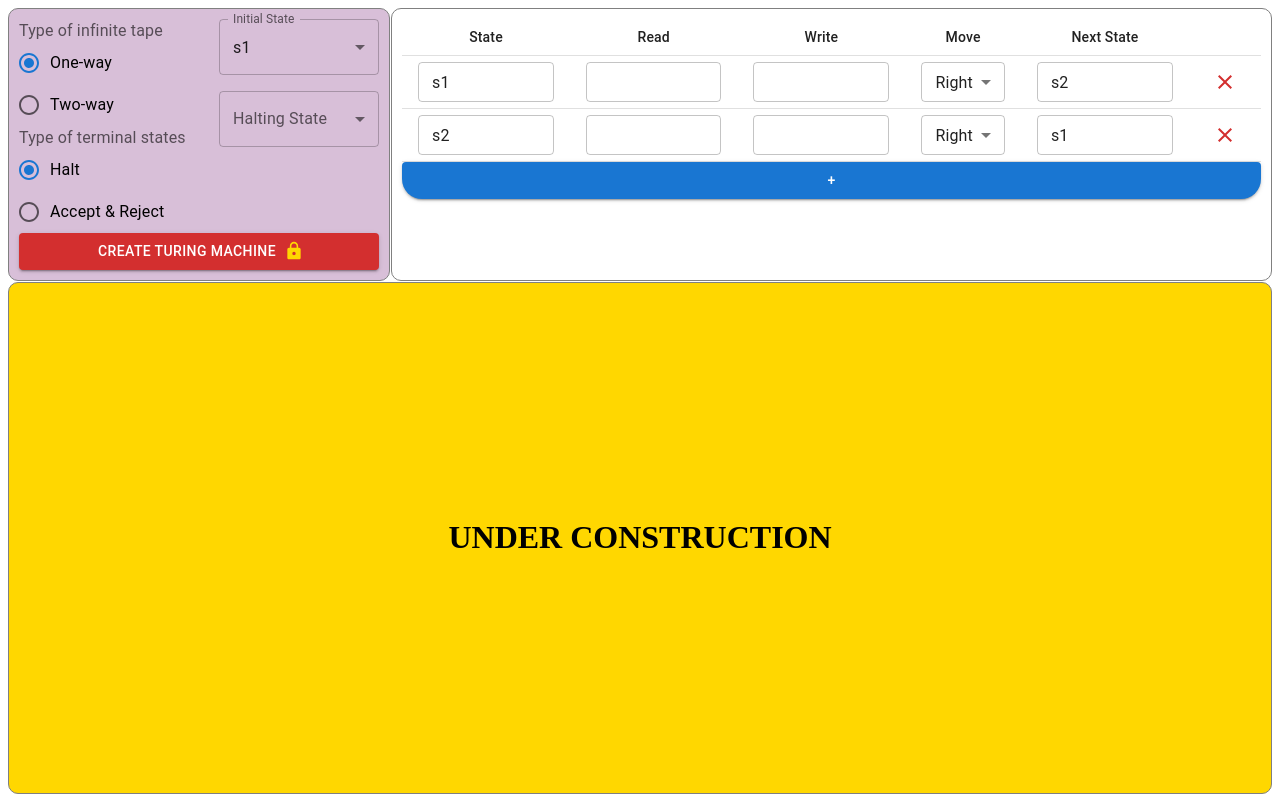
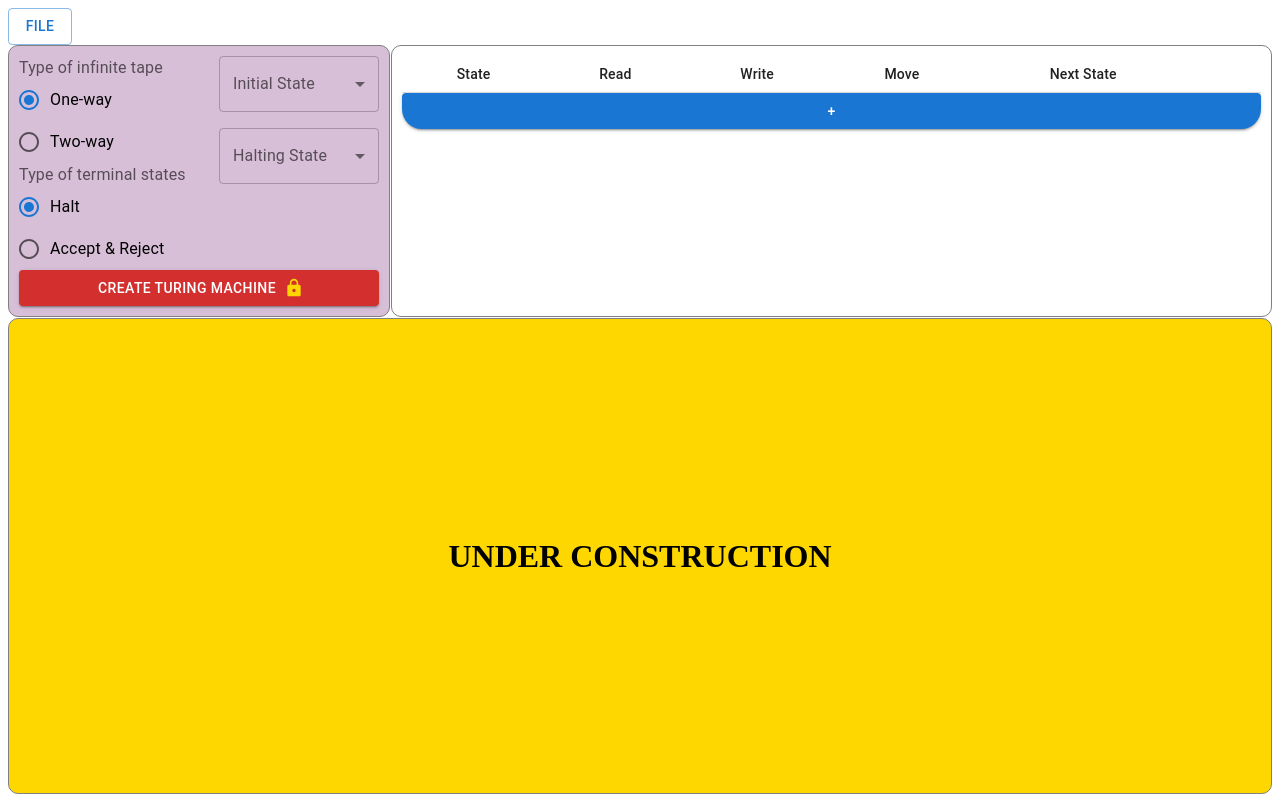
Before and after one commit to Kr1sh1/Turing-Machine-Simulator, a React (Vite) app: page /machines in a window 1280 px wide. Built offline with nearby package versions, Linux system fonts and the light colour scheme.

Commit message:
Can load examples from home page and machines page too now

```diff
--- a/src/App.jsx
+++ b/src/App.jsx
@@ -1,5 +1,5 @@
 import Home from './pages/Home'
-import Machine from './components/Machine'
+import Machines from './pages/Machines'
 import "./App.css"
 
 import {
@@ -13,7 +13,7 @@
   createRoutesFromElements(
     <Route>
       <Route index element={<Home />} />
-      <Route path='/machines' element={<Machine />} />
+      <Route path='/machines' element={<Machines />} />
     </Route>
   )
 );
--- a/src/components/Machine.jsx
+++ b/src/components/Machine.jsx
@@ -1,41 +1,30 @@
 import { Box, Button, FormControl, FormControlLabel, FormLabel, Radio, RadioGroup, Snackbar } from "@mui/material";
-import { useState } from "react";
+import { memo, useState } from "react";
 import StateSelection from "./MachineComponents/StateSelection";
 import TransitionTable from "./MachineComponents/TransitionTable";
-import { MoveDirection, StateType } from "../Enums";
+import { StateType } from "../Enums";
 import Simulator from "./Simulator";
 import { Lock, LockOpen } from "@mui/icons-material";
 import { Stack } from "@mui/system";
 
-export default function Machine() {
-  const [transitions, setTransitions] = useState([
-    {
-      id: 0,
-      state: "s1",
-      read: "",
-      write: "",
-      move: MoveDirection.RIGHT,
-      nextState: "s2",
-    },
-    {
-      id: 1,
-      state: "s2",
-      read: "",
-      write: "",
-      move: MoveDirection.RIGHT,
-      nextState: "s1",
-    }
-  ])
-  const [selections, setSelections] = useState({
-    [StateType.INITIAL]: "s1",
+export default memo(function Machine({
+    defaultTransitions = [],
+    defaultSelections = null,
+    defaultOneWayInfiniteTape = true,
+    defaultHaltingState = true,
+  }) {
+
+  const [transitions, setTransitions] = useState(defaultTransitions)
+  const [selections, setSelections] = useState(defaultSelections || {
+    [StateType.INITIAL]: "",
     [StateType.HALT]: "",
     [StateType.ACCEPT]: "",
     [StateType.REJECT]: "",
   })
   const [editorIsLocked, setEditorIsLocked] = useState(false)
   const [activeTransitionID, setActiveTransitionID] = useState(-1)
-  const [oneWayInfiniteTape, setOneWayInfiniteTape] = useState(true)
-  const [haltingState, setHaltingState] = useState(true)
+  const [oneWayInfiniteTape, setOneWayInfiniteTape] = useState(defaultOneWayInfiniteTape)
+  const [haltingState, setHaltingState] = useState(defaultHaltingState)
 
   const uniqueStates = new Set(
     transitions.reduce(
@@ -97,7 +86,7 @@
     <>
     <Snackbar />
 
-    <Box sx={{ display: "flex", flexDirection: "column", height: "100%" }}>
+    <Box sx={{ display: "flex", flexDirection: "column", flexGrow: "1" }}>
       <Box sx={{ display: "flex", marginBottom: "1px", maxHeight: "273px" }}>
         <Box className="component" sx={{ padding: "10px", backgroundColor: "thistle" }}>
           <Box sx={{ display: "flex" }}>
@@ -166,4 +155,4 @@
     </Box>
     </>
   )
-}
+})
--- a/src/pages/Home.jsx
+++ b/src/pages/Home.jsx
@@ -1,8 +1,19 @@
 import { Box, Button } from '@mui/material'
+import { useState } from 'react'
 import { useNavigate } from 'react-router'
+import LoadExampleDialog from '../components/LoadExampleDialog'
 
 export default function Home() {
   const navigate = useNavigate()
+  const [exampleDialogOpen, setExampleDialogOpen] = useState(false)
+
+  const itemClicked = (item) => {
+    if (item) {
+      navigate("machines", {state: item})
+    } else {
+      setExampleDialogOpen(false)
+    }
+  }
 
   return (
     <Box sx={{ alignSelf: "center", display: "flex",
@@ -21,7 +32,7 @@
           left: "0",
           top: "0",
           }}
-          onClick={() => navigate("somewhere")}
+          onClick={() => setExampleDialogOpen(true)}
         >Load an example</Button>
 
         <Button variant='contained' sx={{
@@ -38,6 +49,7 @@
           onClick={() => navigate("machines")}
         >Create a Turing Machine</Button>
       </Box>
+      <LoadExampleDialog open={exampleDialogOpen} itemClicked={itemClicked} turingMachineActive={false} />
     </Box>
   )
 }
```
